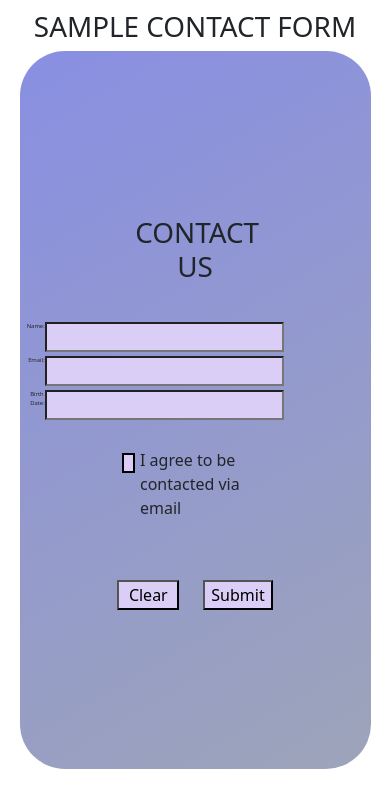
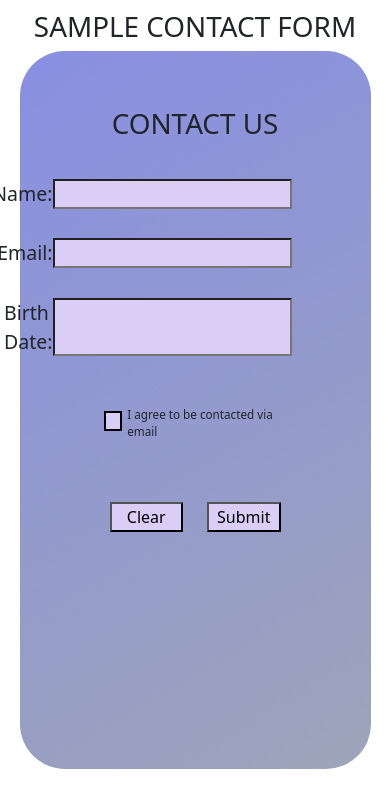
Before and after one commit to anthonypena97/sample-contactform, a React (Create React App) app: page / in a window 390 px wide. Shown: the top 808 px of the page. Built offline with nearby package versions, Linux system fonts and the light colour scheme.

Commit message:
added mobile responsiveness

```diff
--- a/src/components/Contact/index.js
+++ b/src/components/Contact/index.js
@@ -62,8 +62,6 @@ function Contact() {
     const field = e.target.name;
 
     if (field === 'emailConsent') {
-
-      console.log('test')
 
       setFormState({ ...formState, [field]: e.target.checked })
 
@@ -228,7 +226,8 @@ function Contact() {
 
       {/* ================================== email consent ================================= */}
       <Container>
-        <Row>
+        <Row >
+          <Col style={{ 'padding': '1px' }}>
             <div className="checkboxInput">
               <input className="checkBox" type="checkbox" name="emailConsent" value={emailConsent} checked={emailConsent} onChange={handleChange} onBlur={handleValidation} />
               <label className="checkBoxLabel"> I agree to be contacted via email</label>
@@ -241,6 +240,8 @@ function Contact() {
                 </div>
               )
             }
+          </Col>
+
         </Row>
       </Container>
 
--- a/src/index.css
+++ b/src/index.css
@@ -114,7 +114,36 @@ input {
 }
 
 @media only screen and (max-width: 600px) {
-  body {
-    background-color: lightblue;
+  .contactForm {
+    padding-top: 3vh;
+    padding-left: 20vw;
+    padding-right: 20vw;
+  }
+
+  .contactTitle {
+    text-transform: uppercase;
+    text-align: center;
+    padding: 0;
+    padding-top: 30px;
+    padding-bottom: 30px;
+  }
+
+  .contactLabel {
+    font-size: 5vw;
+  }
+
+  .errorMessage {
+    font-size: 3vw;
+  }
+
+  .checkboxInput {
+    padding-top: 20px;
+  }
+  .checkBoxLabel {
+    font-size: 3vw;
+  }
+
+  .errorMessage {
+    height: 3vh;
   }
 }
```
Lines whose indentation alone changed are shown as unchanged.
